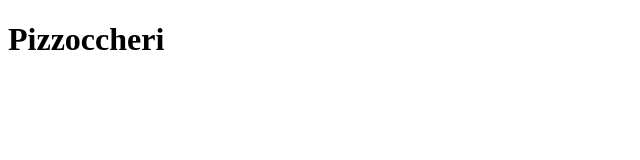
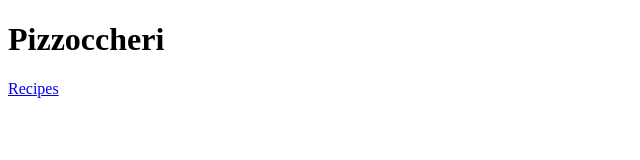
Before and after one commit to AleLoiac/odin-recipes, a plain HTML site: page recipes/pizzoccheri.html in a window 1280 px wide. Shown: the full height of the page, 0-640 px from the left. Drawn offline with Linux system fonts and the light colour scheme.

Commit message:
Add link to main page in pizzoccheri.html

```diff
--- a/recipes/pizzoccheri.html
+++ b/recipes/pizzoccheri.html
@@ -7,5 +7,6 @@
 </head>
 <body>
     <h1>Pizzoccheri</h1>
+    <a href="../index.html">Recipes</a>
 </body>
 </html>
```
